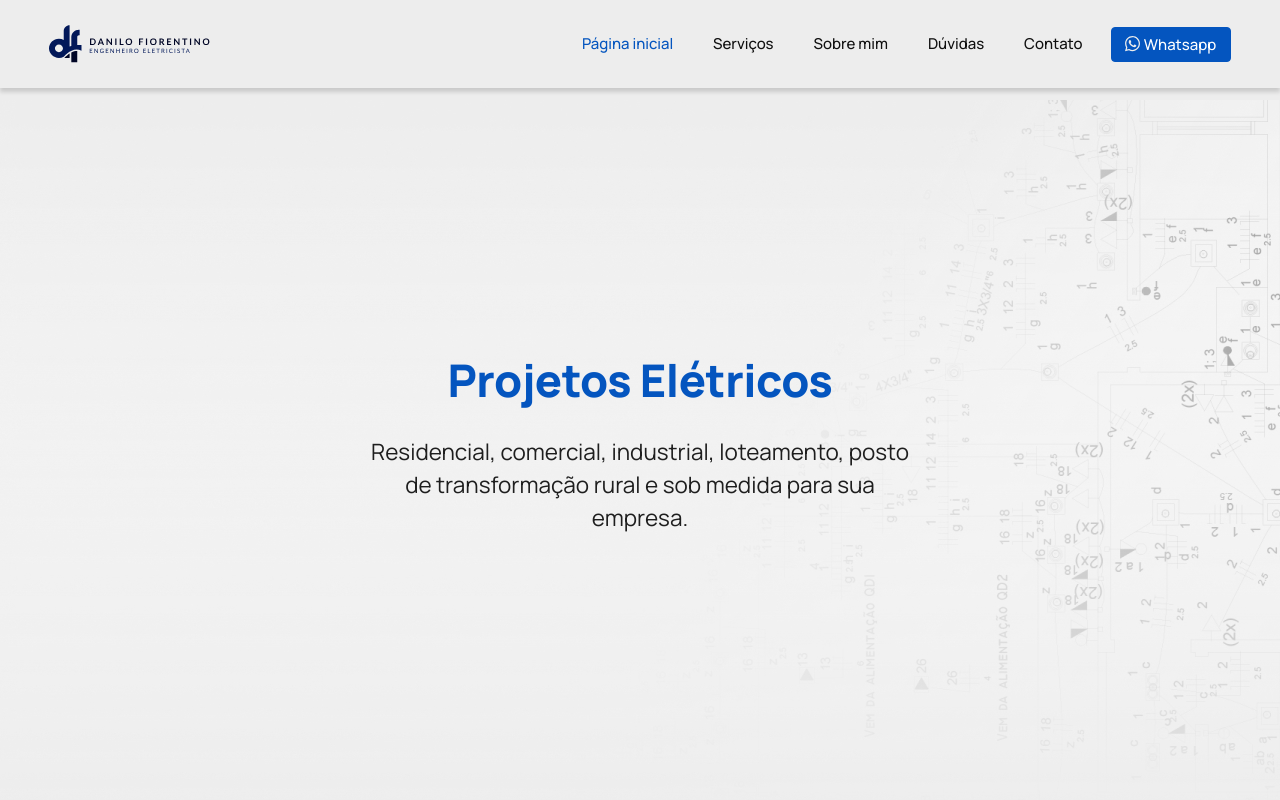
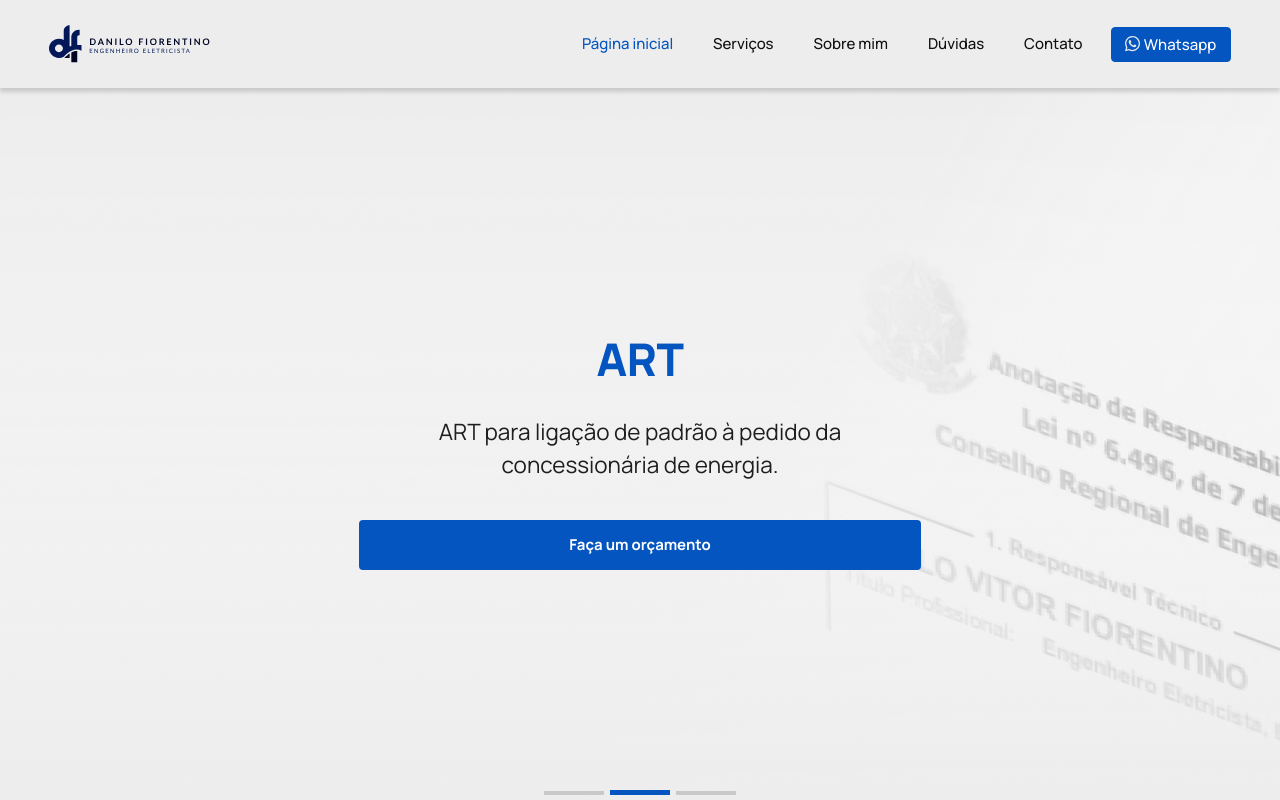
Before and after one commit to jhoownogueira/danilofiorentino, a Next.js app: page / in a window 1280 px wide. Shown: the top 800 px of the page. Built offline with nearby package versions, Linux system fonts and the light colour scheme.

Commit message:
:art: Style(Home): Finalizando Slider

```diff
--- a/src/pages/index.tsx
+++ b/src/pages/index.tsx
@@ -1,7 +1,7 @@
 import Head from "next/head";
-import { HomeContainer, Slide } from "../styles/pages/Index";
+import { ButtonOrcamento, HomeContainer, Slide } from "../styles/pages/Index";
 import { Swiper, SwiperSlide } from "swiper/react";
-import { Pagination } from "swiper";
+import { Autoplay, Pagination } from "swiper";
 import "swiper/css";
 import "swiper/css/pagination";
 
@@ -13,10 +13,16 @@ export default function Home() {
       </Head>
       <HomeContainer>
         <Swiper
+          slidesPerView={1}
+          loop={true}
           pagination={{
             dynamicBullets: true,
           }}
-          modules={[Pagination]}
+          autoplay={{
+            delay: 4000,
+            disableOnInteraction: false,
+          }}
+          modules={[Autoplay, Pagination]}
           className="mySwiper"
         >
           <SwiperSlide>
@@ -26,6 +32,7 @@ export default function Home() {
                 Residencial, comercial, industrial, loteamento, posto de
                 transformação rural e sob medida para sua empresa.
               </p>
+              <ButtonOrcamento>Faça um orçamento</ButtonOrcamento>
             </Slide>
           </SwiperSlide>
           <SwiperSlide>
@@ -35,6 +42,7 @@ export default function Home() {
                 ART para ligação de padrão à pedido da concessionária de
                 energia.
               </p>
+              <ButtonOrcamento>Faça um orçamento</ButtonOrcamento>
             </Slide>
           </SwiperSlide>
           <SwiperSlide>
@@ -44,6 +52,7 @@ export default function Home() {
                 Residencial, comercial, industrial, loteamento, posto de
                 transformação rural e sob medida para sua empresa.
               </p>
+              <ButtonOrcamento>Faça um orçamento</ButtonOrcamento>
             </Slide>
           </SwiperSlide>
         </Swiper>
--- a/src/styles/pages/Index.ts
+++ b/src/styles/pages/Index.ts
@@ -6,21 +6,37 @@ interface ImageBackgroundProps {
 
 export const HomeContainer = styled.section`
   width: 100%;
-  padding: 100px 0;
+  padding: 88px 0;
 
   .swiper {
     width: 100%;
     height: 720px;
+
+    .swiper-pagination {
+      .swiper-pagination-bullet {
+        width: 60px;
+        height: 5px;
+        border-radius: 0;
+        background: ${(props) => props.theme["primary-color-light"]};
+        transition: all 0.3s;
+        margin: 0.2rem;
+      }
+      .swiper-pagination-bullet-active-next, .swiper-pagination-bullet-active-next-next, .swiper-pagination-bullet-active-prev, .swiper-pagination-bullet-active-prev-prev {
+        transform: scale(1);
+        height: 4px;
+        opacity: 1;
+        background: ${(props) => props.theme["gray-200"]};
+      }
+    }
   }
 
   @media (max-width: 850px) {
-    padding: 88px 0;
     height: 450px;
     margin-bottom: 88px;
     .swiper {
-    height: 450px;
+      height: 450px;
+    }
   }
-}
 `;
 
 export const Slide = styled.div<ImageBackgroundProps>`
@@ -56,8 +72,25 @@ export const Slide = styled.div<ImageBackgroundProps>`
   }
 
   @media (max-width: 850px) {
-
     background-position: 65% 0;
     height: 450px;
   }
 `;
+
+export const ButtonOrcamento = styled.button`
+  width: 100%;
+  line-height: 48px;
+  max-width: 37.5rem;
+  border-radius: 4px;
+  border: 1px solid transparent;
+  background: ${(props) => props.theme["primary-color-light"]};
+  color: ${(props) => props.theme.white};
+
+  font-weight: 700;
+  font-size: 1rem;
+
+  &:hover {
+    transition: all 0.2s ease-out;
+    background: ${(props) => props.theme["primary-color-hover"]};
+  }
+`;
--- a/src/styles/themes/default.ts
+++ b/src/styles/themes/default.ts
@@ -2,6 +2,7 @@ export const defaultTheme = {
     'primary-color-dark': '#010626',
     'primary-color': '#021859',
     'primary-color-light': '#0455BF',
+    'primary-color-hover': '#006EFF',
 
     'gray-100': '#EDEDED',
     'gray-200': '#C9C9C9',
```
